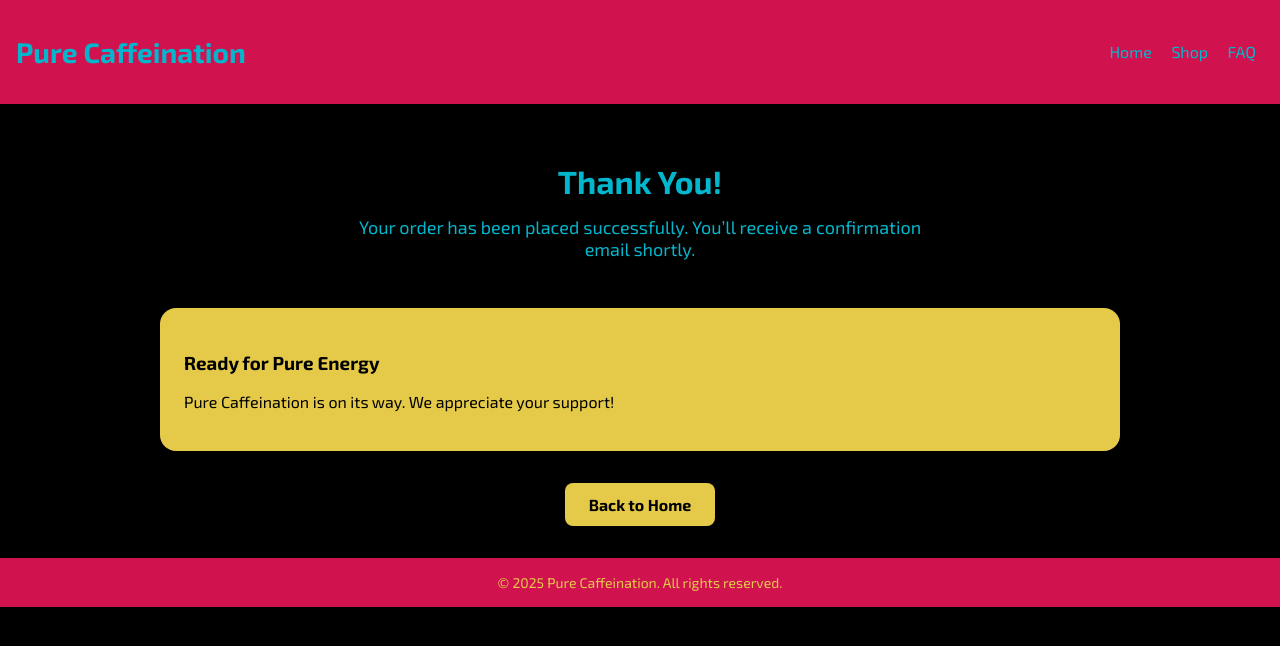
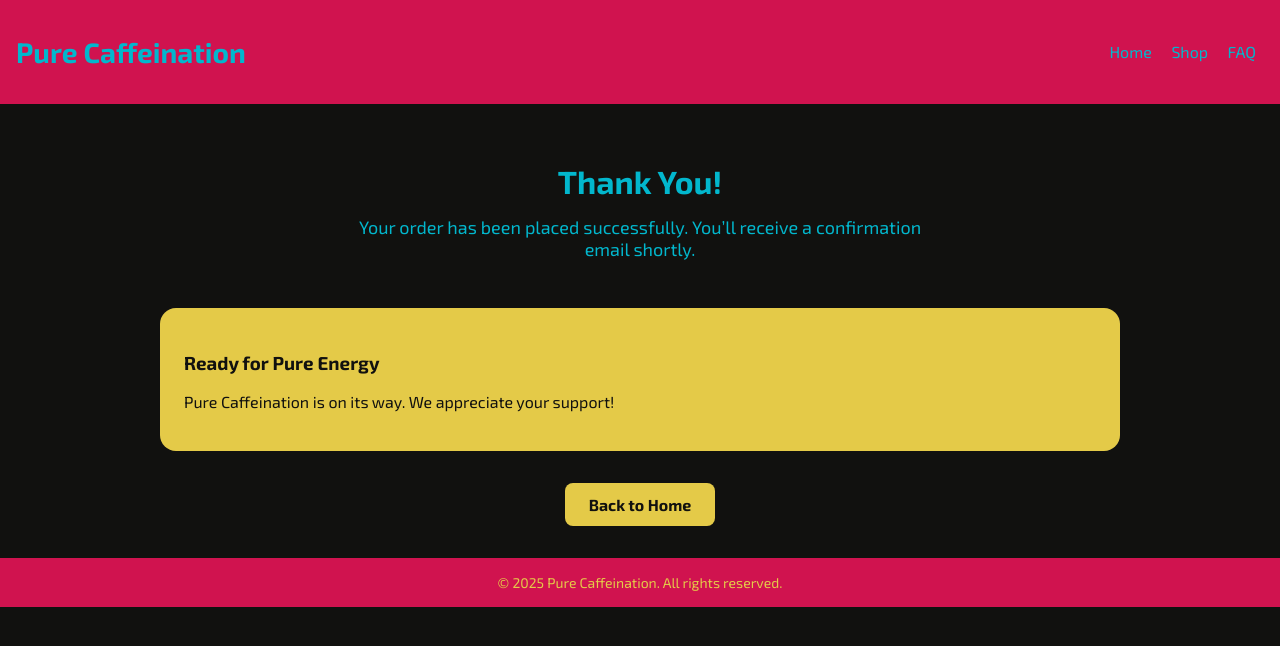
Before and after one commit to LordHandLee/PureCaffeination_website, a Django app: page /success/ in a window 1280 px wide. Shown: the top 646 px of the page. Run offline with Django 5.2, Linux system fonts and the light colour scheme.

Commit message:
updated style.css brand background color from 000000 to 11110f. Also changed resolution of hero image. Updated home.html to use new hero image

```diff
--- a/shop/templates/home.html
+++ b/shop/templates/home.html
@@ -7,7 +7,7 @@
     Pure Caffeination offers 100mg caffeine capsules with zero sugar, no calories, and 98% cost savings compared to energy drinks or coffee.
   </p>
 
-    <img src='/static/img/pure_caffeination_hero_image.png'>
+    <img src='/static/img/purecaff_hero_image.png'>
     <img src='/static/img/pure_caffeination_product_logo_aura.png'>
   <a href="{% url 'add_to_cart' 'prod_Sh27P4vea1pmff' %}" class="btn-primary">Shop Now</a>
 </div>
--- a/static/css/styles.css
+++ b/static/css/styles.css
@@ -21,7 +21,7 @@ body {
 } */
 
 .brand {
-  --bg: #000000;
+  --bg: #11110f;
   --text: #02b7cd;
   --accent: #d0134f;
   --secondary: #e4ca48;
```
Also changed, not shown: static/img/purecaff_hero_image.png (added).
